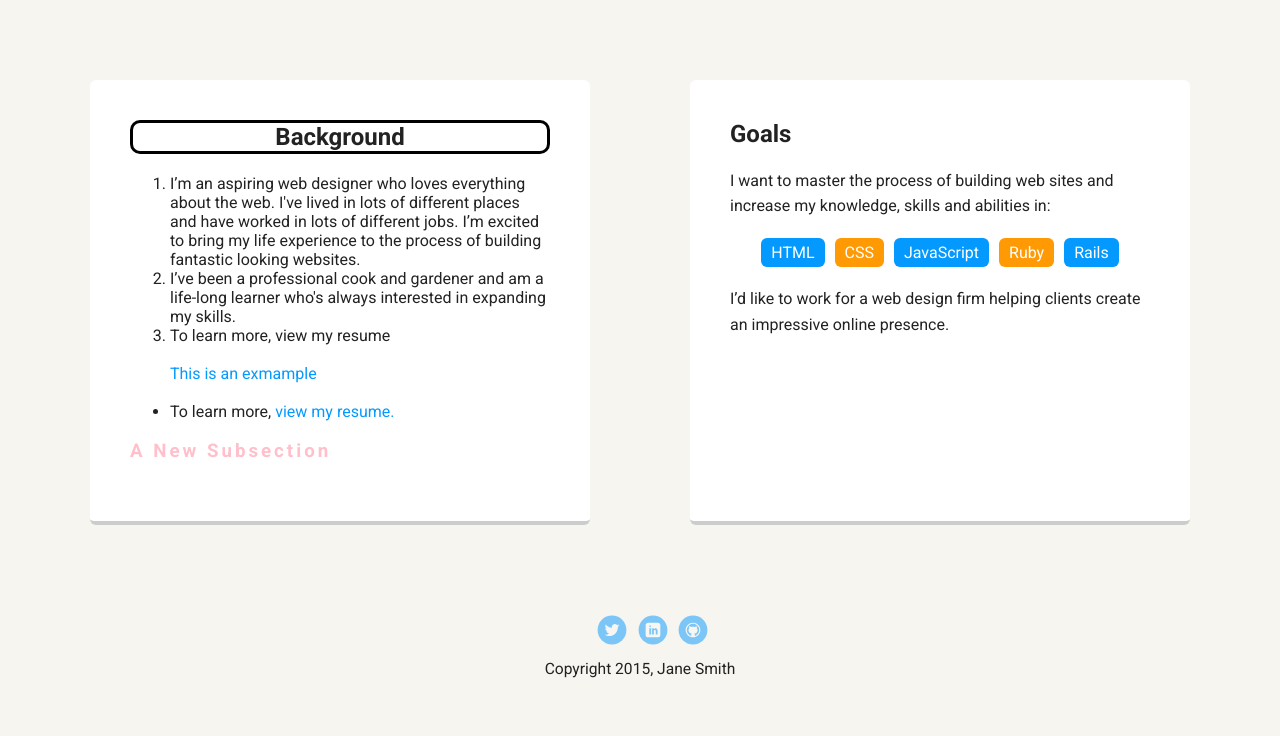
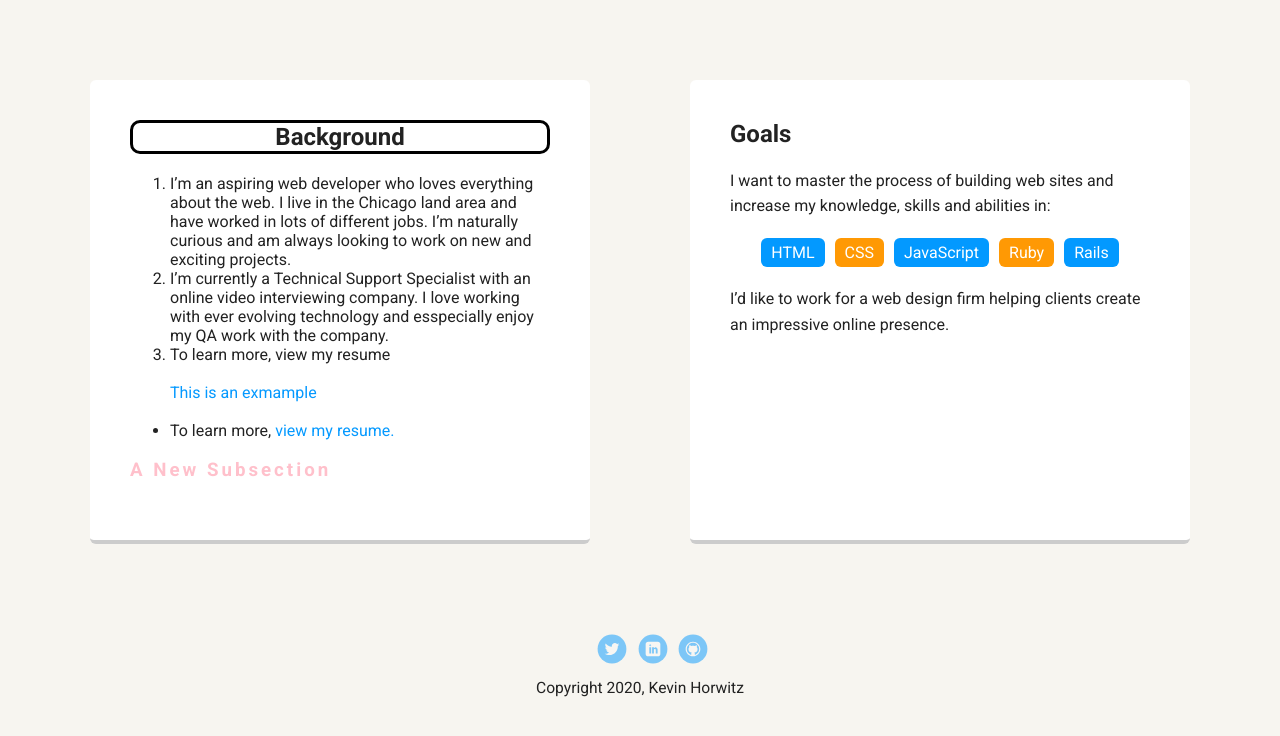
Before and after one commit to kevinisheaven/resumeWeb, a plain HTML site: page index.html in a window 1280 px wide. Shown: the part 450-1186 px from the top of the page. Drawn offline with Linux system fonts and the light colour scheme; a web font is replaced by a local one.

Commit message:
Update index.html

```diff
--- a/index.html
+++ b/index.html
@@ -28,9 +28,12 @@
       <div class="card">
         <h2 class="card-title">Background</h2>
         <ol>
-        <li>I’m an aspiring web designer who loves everything about the web. I've lived in lots of different places and have worked in lots of different jobs. I’m excited to bring my life experience to the process of building fantastic looking websites.</li>
+        <li>I’m an aspiring web developer who loves everything about the web.
+          I live in the Chicago land area and have worked in lots of different jobs.
+          I’m naturally curious and am always looking to work on new and exciting projects.</li>
 
-        <li>I’ve been a professional cook and gardener and am a life-long learner who's always interested in expanding my skills.</li>
+        <li>I’m currently a Technical Support Specialist with an online video interviewing company.
+          I love working with ever evolving technology and esspecially enjoy my QA work with the company.</li>
         <li>To learn more, view my resume</li>
         <p><a href="#top">This is an exmample</a></p>
         </ol>
@@ -60,7 +63,7 @@
         <li><a href="https://www.linkedin.com/in/kevin-horwitz-607369b2/" class="social linkedin">LinkedIn</a></li>
         <li><a href="#" class="social github">Github</a></li>
       </ul>
-      <p class="copyright">Copyright 2015, Jane Smith</p>
+      <p class="copyright">Copyright 2020, Kevin Horwitz</p>
     </footer>
   </body>
   </html>
```
